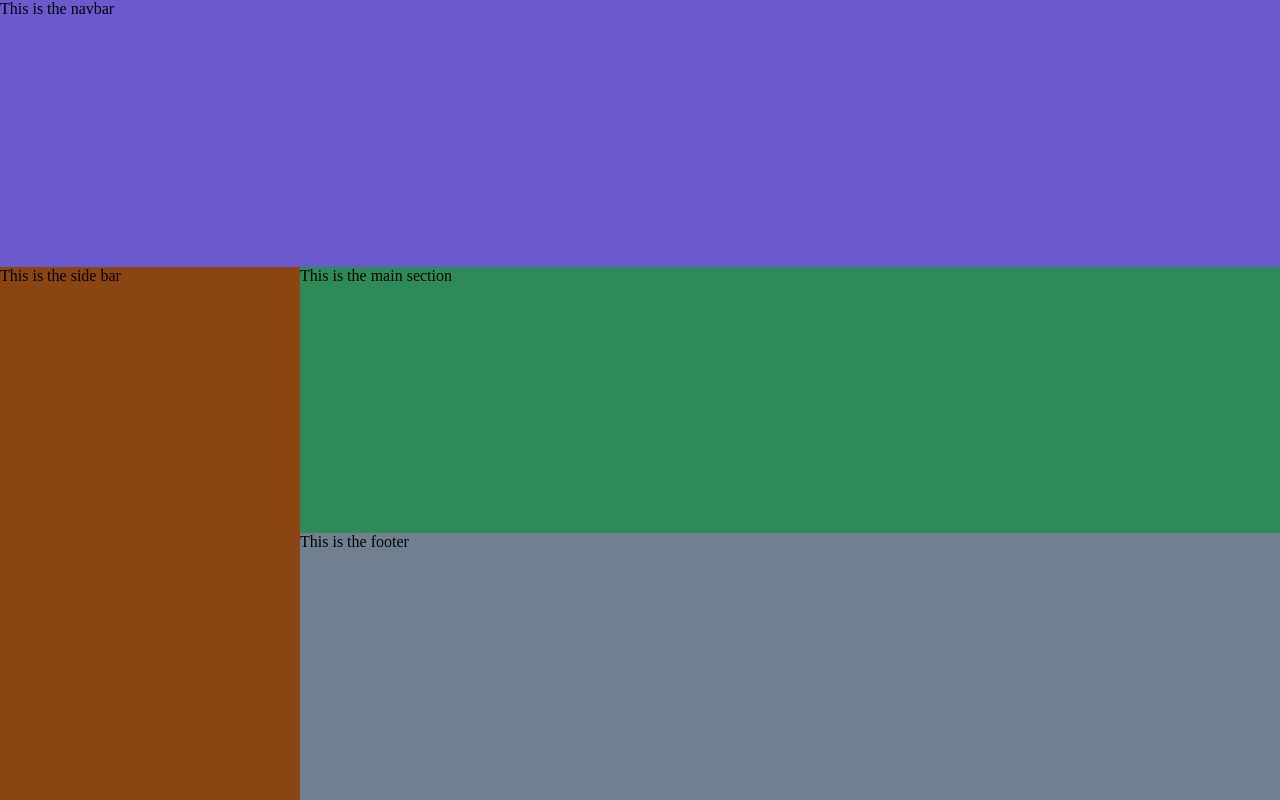
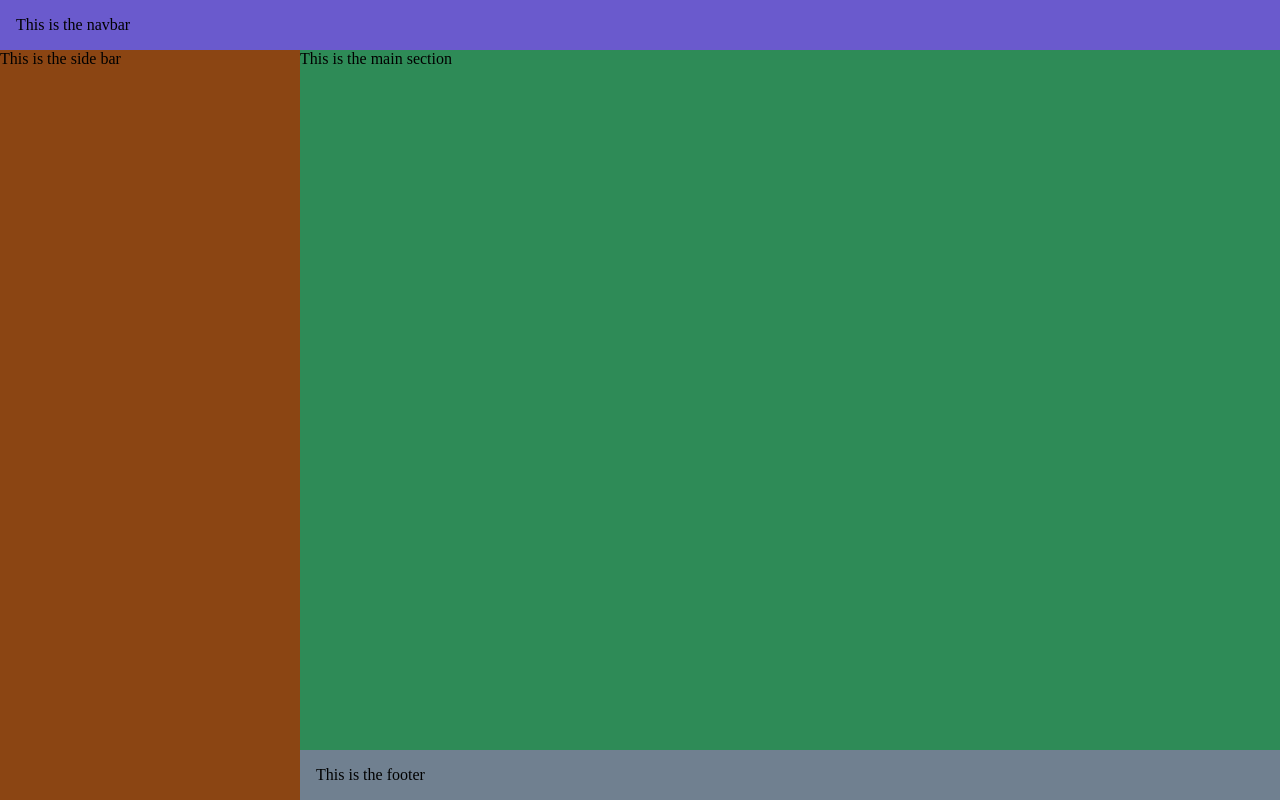
Before and after one commit to youcefabderrahim/CSS, a plain HTML site: page sideBar/index.html in a window 1280 px wide. Drawn offline with Linux system fonts and the light colour scheme.

Commit message:
Grid rows has been defined | no need for manual heights and widths

```diff
--- a/sideBar/styles.css
+++ b/sideBar/styles.css
@@ -6,9 +6,11 @@
 }
 
 body {
-    height: 100vh;
+    min-height: 100vh; /* !so the body can grow when needed*/
     display: grid;
     grid-template-columns: 300px 1fr;
+    /* ! 2- we have to set rows too */
+    grid-template-rows: auto 1fr auto;
     grid-template-areas:
         "navbar navbar"
         "sidebar main"
@@ -19,6 +21,7 @@ body {
 nav {
     background-color: slateblue;
     grid-area: navbar;
+    padding: 1rem;
 }
 
 
@@ -37,4 +40,5 @@ nav {
 footer {
     background-color: slategrey;
     grid-area: footer;
+    padding: 1rem;
 }
```
